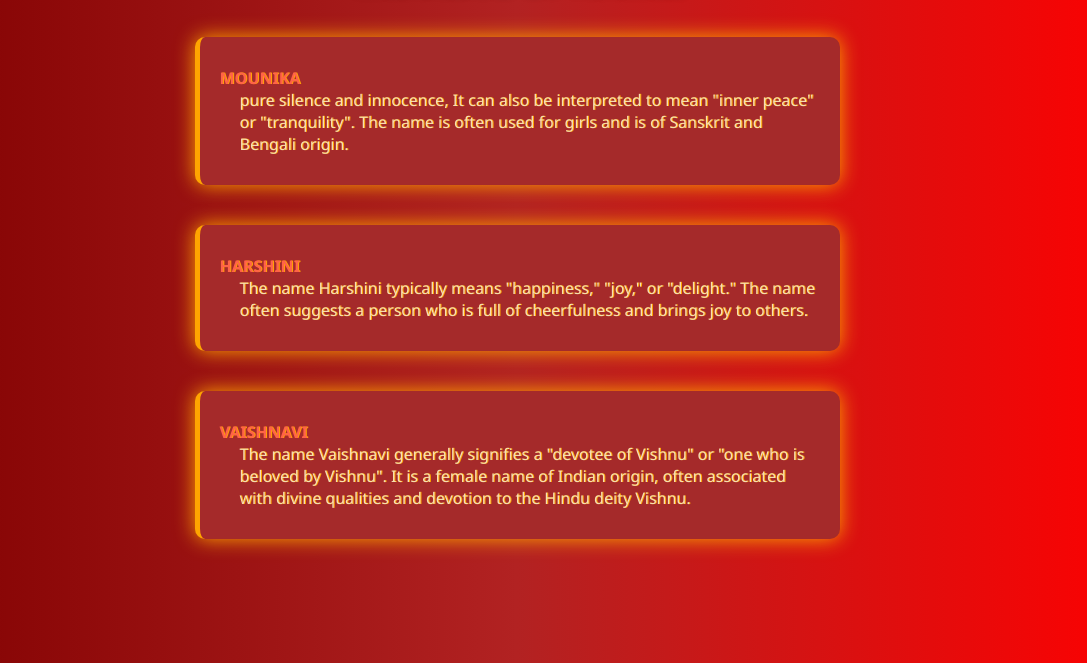
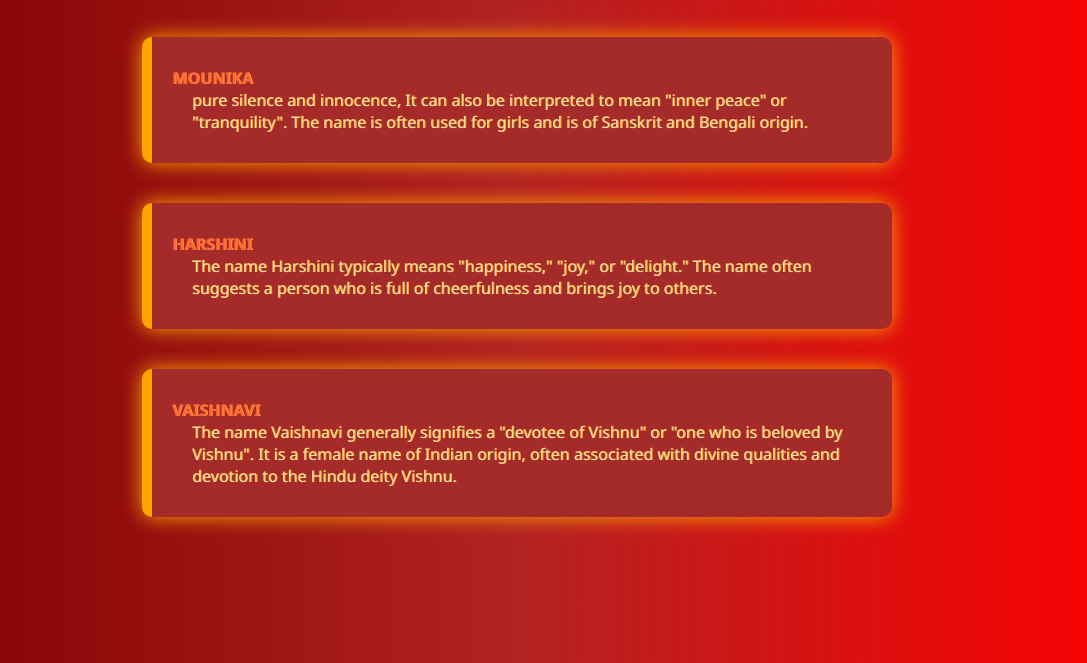
Before and after one commit to vyshnavi-telugu/Mounika, a plain HTML site: page index.html in a window 1280 px wide. Shown: the part 137-800 px from the top of the page, without its empty margins (123-1210 px from the left). Drawn offline with Linux system fonts and the light colour scheme.

Commit message:
Update index.html

```diff
--- a/index.html
+++ b/index.html
@@ -14,8 +14,8 @@
 
        dl {
            background-color:brown;
-            border-left: 5px solid orange;
-             max-width:600px;
+            border-left: 10px solid orange;
+             max-width:700px;
       margin:40px auto;
       padding:20px;
       border-radius:10px;
@@ -38,7 +38,7 @@
    text-align:center;
    color:orange;
    text-shadow: 4px 4px 10px black;
-   margin-bottom:1px;
+   margin-bottom:2px;
    }
 
     </style>
```
